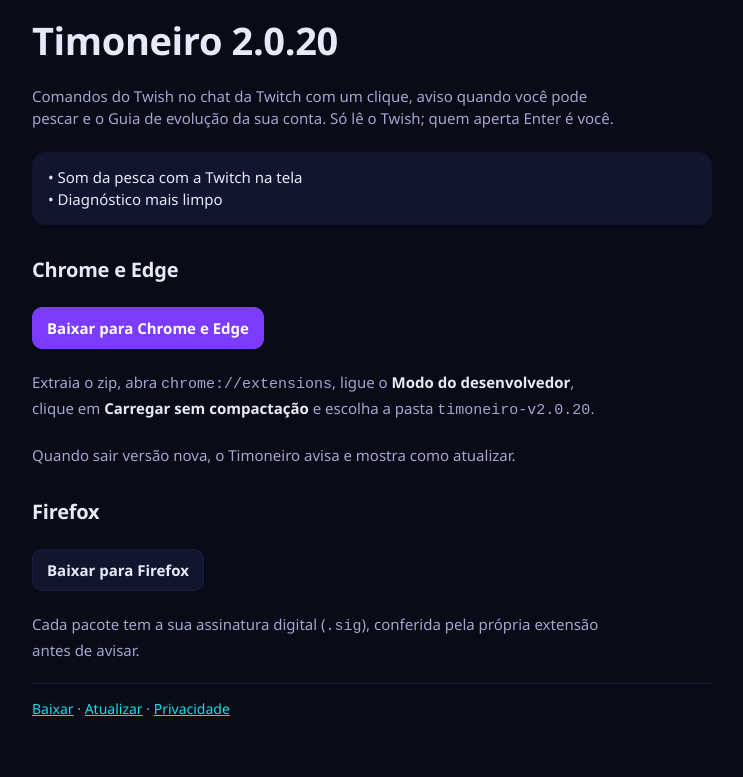
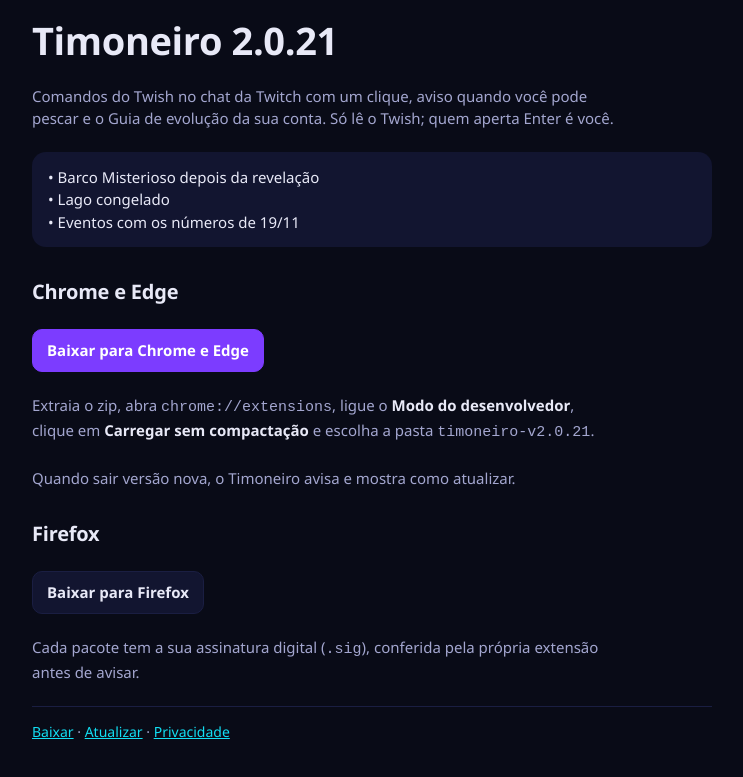
Before and after one commit to ped0071/timoneiro-releases, a plain HTML site: page index.html in a window 1280 px wide. Shown: the part 83-860 px from the top of the page, without its empty margins (268-1011 px from the left). Drawn offline with Linux system fonts and the light colour scheme.

Commit message:
Timoneiro 2.0.21

```diff
--- a/index.html
+++ b/index.html
@@ -1,19 +1,20 @@
 <!doctype html>
 <html lang="pt-BR"><head><meta charset="utf-8"><meta name="viewport" content="width=device-width, initial-scale=1">
-<title>Timoneiro 2.0.20</title><link rel="stylesheet" href="estilo.css"><link rel="icon" href="timoneiro-logo.png"></head>
+<title>Timoneiro 2.0.21</title><link rel="stylesheet" href="estilo.css"><link rel="icon" href="timoneiro-logo.png"></head>
 <body><main>
 <header class="topo"><a href="./"><img src="timoneiro-logo.png" alt="" width="40" height="40"></a><span>Timoneiro</span></header>
 
-<h1>Timoneiro 2.0.20</h1>
+<h1>Timoneiro 2.0.21</h1>
 <p>Comandos do Twish no chat da Twitch com um clique, aviso quando você pode pescar e o Guia de evolução da sua conta. Só lê o Twish; quem aperta Enter é você.</p>
-<div class="notas">• Som da pesca com a Twitch na tela
-• Diagnóstico mais limpo</div>
+<div class="notas">• Barco Misterioso depois da revelação
+• Lago congelado
+• Eventos com os números de 19/11</div>
 <h2>Chrome e Edge</h2>
-<div class="baixar"><a class="btn btn-primary" href="timoneiro-v2.0.20.zip">Baixar para Chrome e Edge</a></div>
-<p>Extraia o zip, abra <code>chrome://extensions</code>, ligue o <strong>Modo do desenvolvedor</strong>, clique em <strong>Carregar sem compactação</strong> e escolha a pasta <code>timoneiro-v2.0.20</code>.</p>
+<div class="baixar"><a class="btn btn-primary" href="timoneiro-v2.0.21.zip">Baixar para Chrome e Edge</a></div>
+<p>Extraia o zip, abra <code>chrome://extensions</code>, ligue o <strong>Modo do desenvolvedor</strong>, clique em <strong>Carregar sem compactação</strong> e escolha a pasta <code>timoneiro-v2.0.21</code>.</p>
 <p>Quando sair versão nova, o Timoneiro avisa e mostra como atualizar.</p>
 <h2>Firefox</h2>
-<div class="baixar"><a class="btn" href="timoneiro-firefox-v2.0.20.zip">Baixar para Firefox</a></div>
+<div class="baixar"><a class="btn" href="timoneiro-firefox-v2.0.21.zip">Baixar para Firefox</a></div>
 <p>Cada pacote tem a sua assinatura digital (<code>.sig</code>), conferida pela própria extensão antes de avisar.</p>
 <footer><a href="./">Baixar</a> · <a href="atualizar.html">Atualizar</a> · <a href="privacidade.html">Privacidade</a></footer>
 </main></body></html>
```
Also changed, not shown: latest.json (+10 -10 lines), 8 other files.
